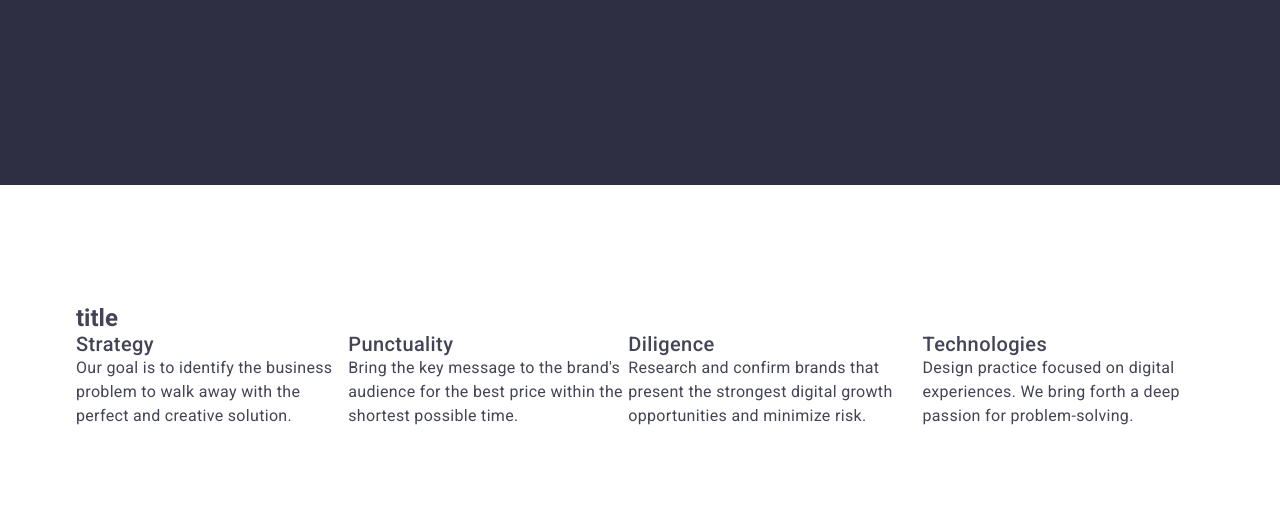
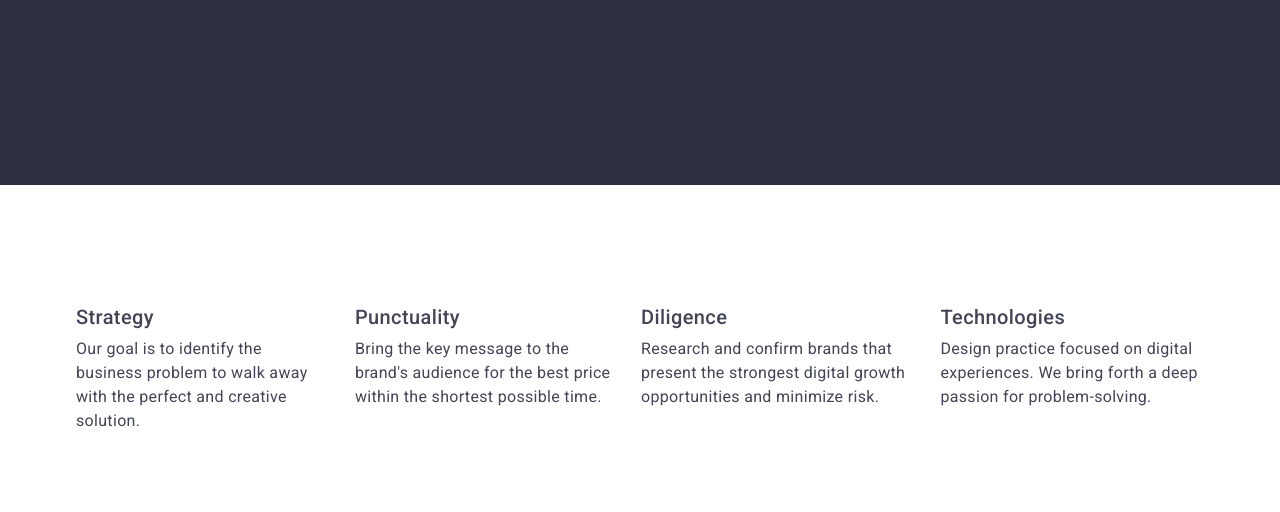
Before and after one commit to Kovshun-Olena/goit-markup-hw-03, a plain HTML site: page index.html in a window 1280 px wide. Shown: the part 440-952 px from the top of the page. Drawn offline with nearby package versions, Linux system fonts and the light colour scheme.

Commit message:
second section

```diff
--- a/css/style.css
+++ b/css/style.css
@@ -148,19 +148,37 @@ h1, h2, h3, h4, h5, h6, p {
     background-color: #404bbf;
 }
 
+.visually-hidden {
+    position: absolute;
+    width: 1px;
+    height: 1px;
+    margin: -1px;
+    border: 0;
+    padding: 0;
+
+    white-space: nowrap;
+    clip-path: inset(100%);
+    clip: rect(0 0 0 0);
+    overflow: hidden;
+}
+
 .container-description {
     display: flex;
-    gap: 24px;
     padding: 120px 0;
 }
 
 .description {
     display: flex;
+    gap: 24px;
+}
+
+.description-text {
+    width: calc((100% - 3 * 24) / 4);
 }
 
 
-
 .description-title {
+    margin-bottom: 8px;
         font-weight: 500;
         font-size: 20px;
         line-height: 1.2;
--- a/index.html
+++ b/index.html
@@ -48,28 +48,28 @@
         <div class="container">
           <h2 class="visually-hidden">title</h2>
           <ul class="description">
-            <li>
+            <li class="description-text">
               <h3 class="description-title">Strategy</h3>
               <p class="text">
                 Our goal is to identify the business problem to walk away with the
                 perfect and creative solution.
               </p>
             </li>
-            <li>
+            <li class="">
               <h3 class="description-title">Punctuality</h3>
               <p class="text">
                 Bring the key message to the brand's audience for the best price
                 within the shortest possible time.
               </p>
             </li>
-            <li>
+            <li class="">
               <h3 class="description-title">Diligence</h3>
               <p class="text">
                 Research and confirm brands that present the strongest digital
                 growth opportunities and minimize risk.
               </p>
             </li>
-            <li>
+            <li class="">
               <h3 class="description-title">Technologies</h3>
               <p class="text">
                 Design practice focused on digital experiences. We bring forth a
```
